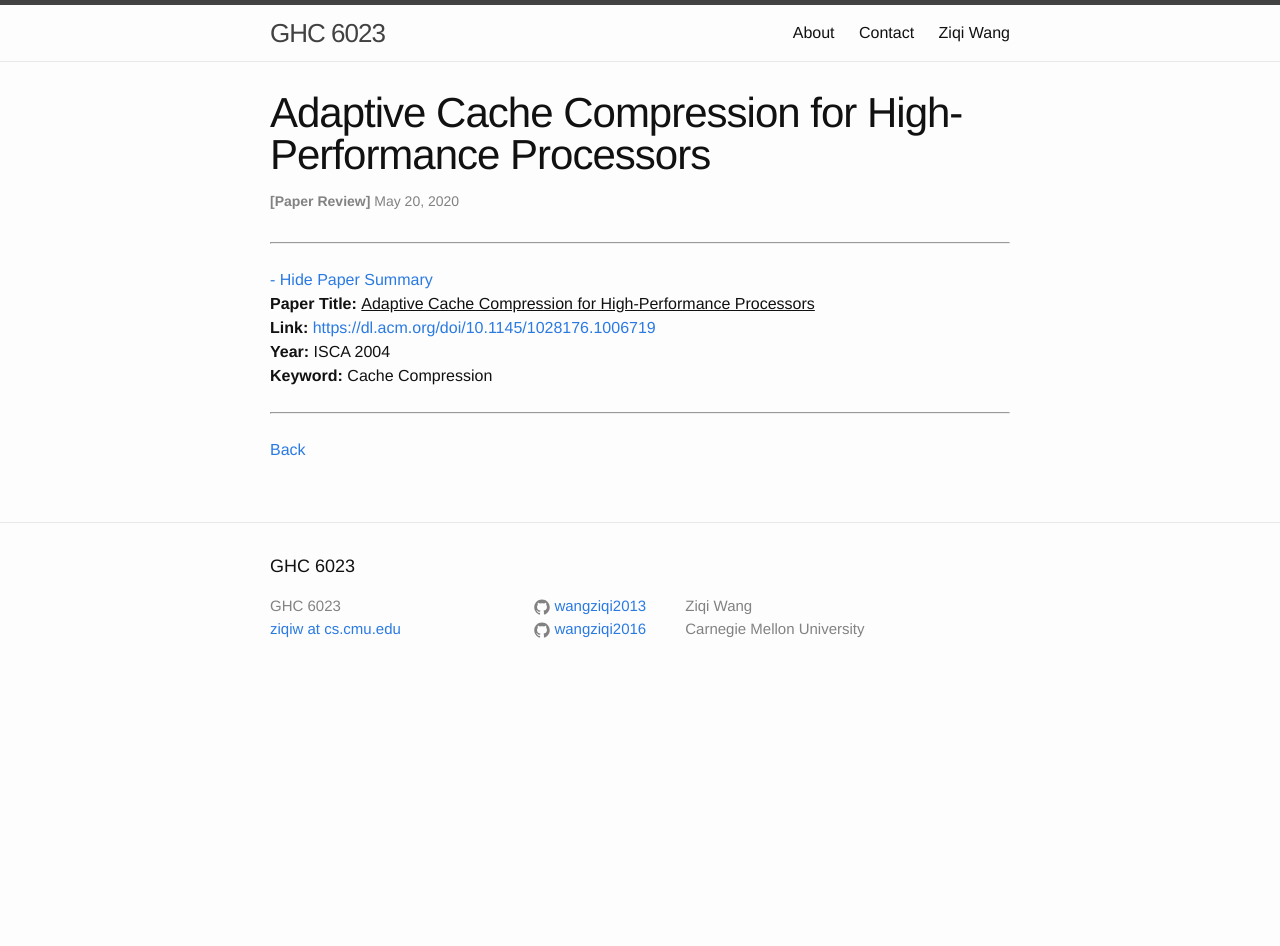
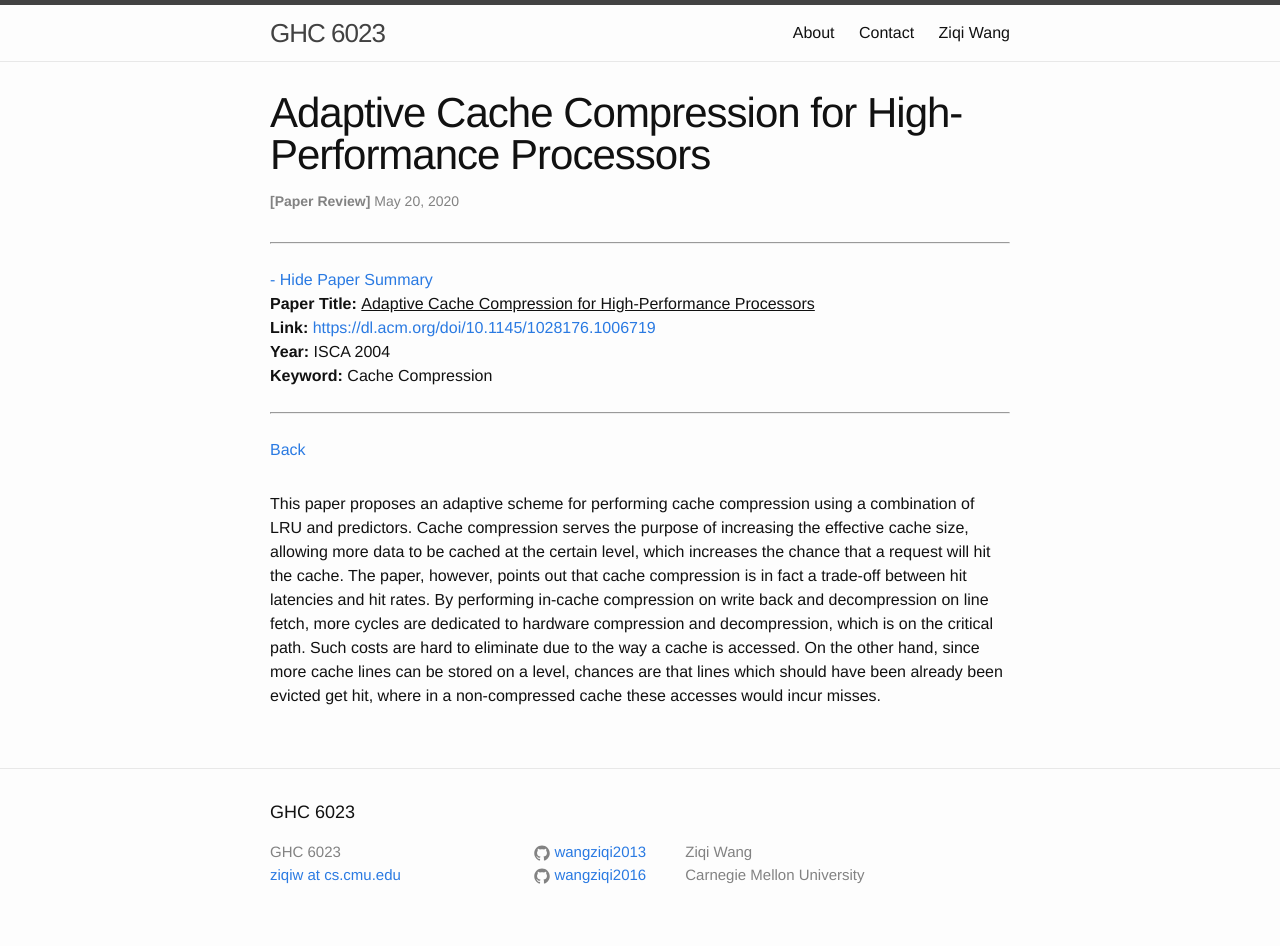
Before and after one commit to wangziqi2013/wangziqi2013.github.io, a Jekyll site: the page built from _posts/2020-05-21-Adaptive-Cache-Compression-for-High-Performance-Processors.markdown, in a window 1280 px wide. Built offline with Jekyll 4.4.1, drawn with Linux system fonts in a browser that asks for light colours; before the commit the page ends 900 px from its top, so only the background shows below that.

Commit message:
Adding tradeoff

```diff
--- a/_posts/2020-05-21-Adaptive-Cache-Compression-for-High-Performance-Processors.markdown
+++ b/_posts/2020-05-21-Adaptive-Cache-Compression-for-High-Performance-Processors.markdown
@@ -12,3 +12,12 @@ htm_cd:
 htm_cr:
 version_mgmt:
 ---
+
+This paper proposes an adaptive scheme for performing cache compression using a combination of LRU and predictors.
+Cache compression serves the purpose of increasing the effective cache size, allowing more data to be cached at the
+certain level, which increases the chance that a request will hit the cache.
+The paper, however, points out that cache compression is in fact a trade-off between hit latencies and hit rates.
+By performing in-cache compression on write back and decompression on line fetch, more cycles are dedicated to
+hardware compression and decompression, which is on the critical path. Such costs are hard to eliminate due to the
+way a cache is accessed. On the other hand, since more cache lines can be stored on a level, chances are that lines
+which should have been already been evicted get hit, where in a non-compressed cache these accesses would incur misses.
```
